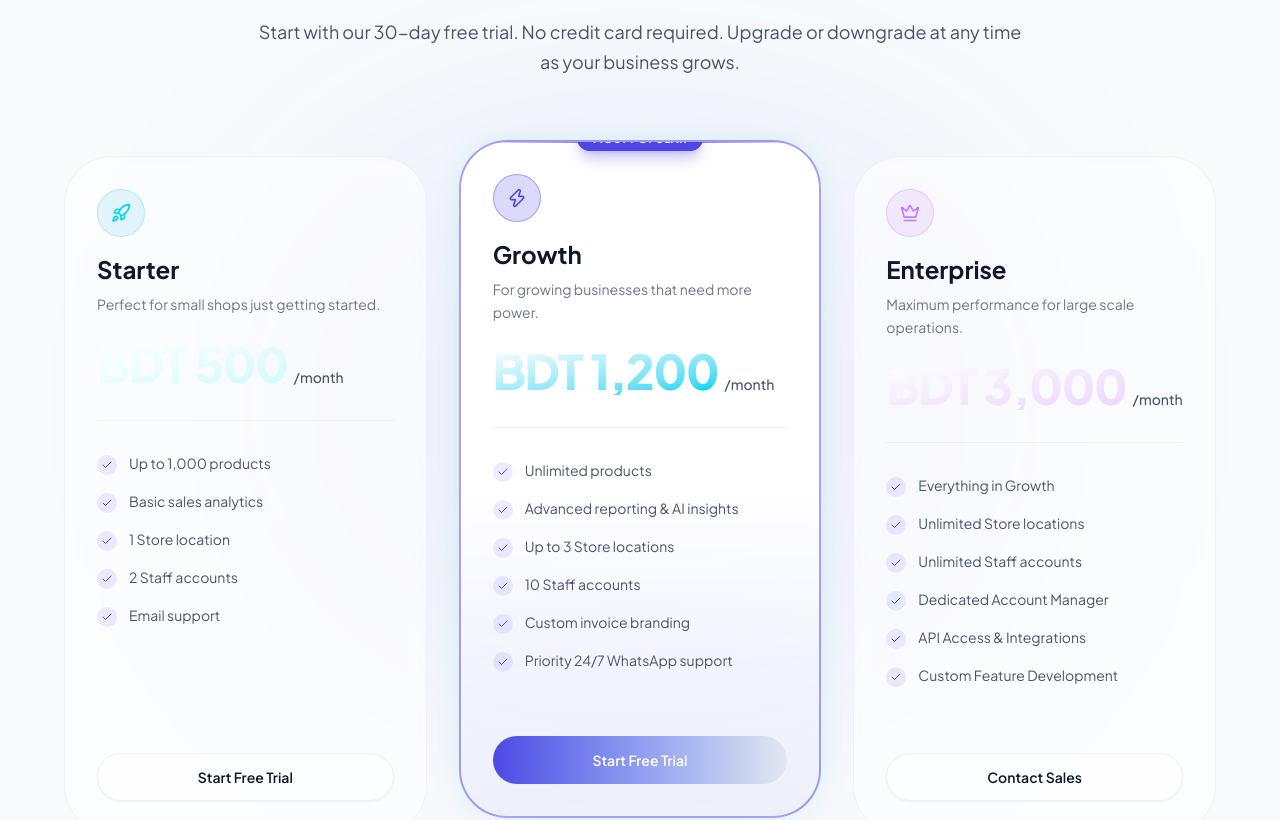
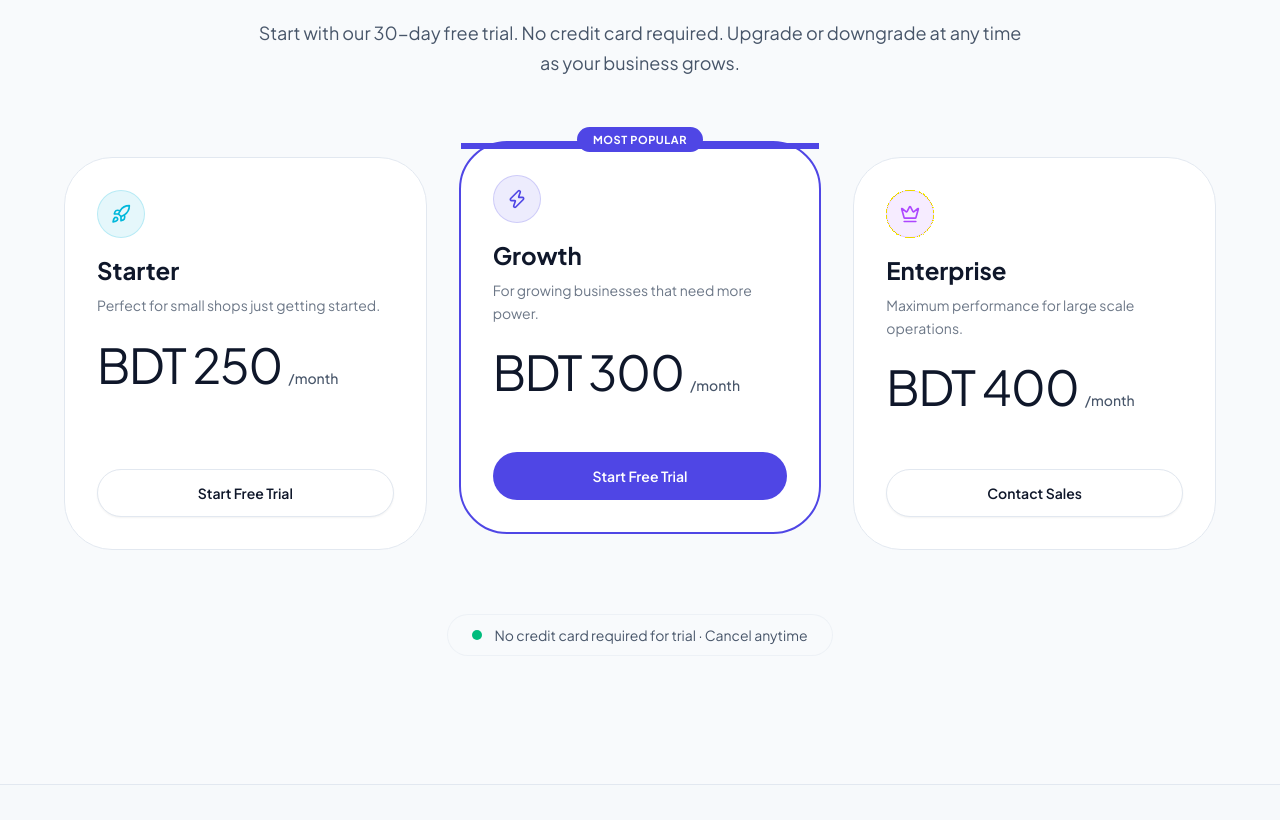
Before and after one commit to rashedulraha/zopshop-saas, a Next.js app: page / in a window 1280 px wide. Shown: the part 7797-8617 px from the top of the page. Built offline with nearby package versions, Linux system fonts and the light colour scheme.

Commit message:
feat(pricing): simplify pricing cards style, remove features list, and set BDT 250/300/400 prices

```diff
--- a/src/components/sections/PricingSection.tsx
+++ b/src/components/sections/PricingSection.tsx
@@ -2,7 +2,7 @@
 
 import Link from "next/link";
 import { cn } from "@/lib/utils";
-import { Zap, Crown, Rocket, Check, Sparkles } from "lucide-react";
+import { Zap, Crown, Rocket, Sparkles } from "lucide-react";
 import { motion } from "framer-motion";
 import ResponsiveComponents from "../providers/ResponsiveComponents";
 import { Button } from "@/components/ui/button";
@@ -11,63 +11,33 @@ const PLANS = [
   {
     icon: <Rocket className="w-5 h-5" />,
     name: "Starter",
-    price: "BDT 500",
+    price: "BDT 250",
     period: "/month",
     description: "Perfect for small shops just getting started.",
     buttonText: "Start Free Trial",
     isPopular: false,
-    cardClasses: "border-border/50 bg-card/50 backdrop-blur-sm",
-    iconContainerClasses: "bg-cyan-500/10 border-cyan-500/20 text-cyan-400",
-    priceGradient: "from-white to-cyan-100",
-    features: [
-      "Up to 1,000 products",
-      "Basic sales analytics",
-      "1 Store location",
-      "2 Staff accounts",
-      "Email support",
-    ],
+    iconContainerClasses: "bg-cyan-500/10 border-cyan-500/20 text-cyan-500",
   },
   {
     icon: <Zap className="w-5 h-5" />,
     name: "Growth",
-    price: "BDT 1,200",
+    price: "BDT 300",
     period: "/month",
     description: "For growing businesses that need more power.",
     buttonText: "Start Free Trial",
     isPopular: true,
-    cardClasses:
-      "border-primary/50 bg-gradient-to-b from-card via-card to-primary/5 shadow-[0_0_40px_-15px_rgba(6,182,212,0.3)] relative overflow-hidden",
-    iconContainerClasses: "bg-primary/20 border-primary/40 text-primary",
-    priceGradient: "from-white to-cyan-400",
-    features: [
-      "Unlimited products",
-      "Advanced reporting & AI insights",
-      "Up to 3 Store locations",
-      "10 Staff accounts",
-      "Custom invoice branding",
-      "Priority 24/7 WhatsApp support",
-    ],
+    iconContainerClasses: "bg-primary/10 border-primary/20 text-primary",
   },
   {
     icon: <Crown className="w-5 h-5" />,
     name: "Enterprise",
-    price: "BDT 3,000",
+    price: "BDT 400",
     period: "/month",
     description: "Maximum performance for large scale operations.",
     buttonText: "Contact Sales",
     isPopular: false,
-    cardClasses: "border-border/50 bg-card/50 backdrop-blur-sm",
     iconContainerClasses:
-      "bg-purple-500/10 border-purple-500/20 text-purple-400",
-    priceGradient: "from-white to-purple-200",
-    features: [
-      "Everything in Growth",
-      "Unlimited Store locations",
-      "Unlimited Staff accounts",
-      "Dedicated Account Manager",
-      "API Access & Integrations",
-      "Custom Feature Development",
-    ],
+      "bg-purple-500/10 border-purple-500/20 text-purple-500",
   },
 ];
 
@@ -75,13 +45,8 @@ export function PricingSection() {
   return (
     <section
       id="pricing"
-      className="relative z-10 overflow-hidden px-4 py-24 lg:py-32 bg-background"
+      className="relative z-10 overflow-hidden px-4 py-24 lg:py-32 bg-background border-t border-border"
     >
-      {/* Ambient backgrounds */}
-      <div className="absolute inset-0 pointer-events-none">
-        <div className="absolute top-1/2 left-1/2 -translate-x-1/2 -translate-y-1/2 w-[800px] h-[600px] bg-primary/5 blur-[120px] rounded-full" />
-      </div>
-
       <ResponsiveComponents>
         {/* Header */}
         <div className="relative z-10 mb-20 flex flex-col items-center text-center max-w-3xl mx-auto">
@@ -90,7 +55,7 @@ export function PricingSection() {
             whileInView={{ opacity: 1, y: 0 }}
             viewport={{ once: true }}
             transition={{ duration: 0.5 }}
-            className="inline-flex items-center gap-2 px-4 py-1.5 rounded-full border border-primary/20 bg-primary/10 text-primary text-xs font-semibold mb-8 backdrop-blur-sm"
+            className="inline-flex items-center gap-2 px-4 py-1.5 rounded-full border border-primary/20 bg-primary/10 text-primary text-xs font-semibold mb-8"
           >
             <Sparkles className="w-3 h-3" />
             Pricing Plans
@@ -136,20 +101,22 @@ export function PricingSection() {
             >
               <div
                 className={cn(
-                  "relative flex flex-col w-full rounded-3xl p-8 transition-all duration-300 hover:-translate-y-1 hover:shadow-xl",
-                  plan.cardClasses,
-                  plan.isPopular ? "md:-mt-4 md:mb-4 border-2" : "border",
+                  "relative flex flex-col w-full rounded-3xl p-8 bg-card text-foreground transition-all duration-300",
+                  plan.isPopular
+                    ? "border-2 border-primary md:-mt-4 md:mb-4"
+                    : "border border-border",
                 )}
               >
-                {/* Popular Glow Effect */}
+                {/* Popular Flat Indicator */}
                 {plan.isPopular && (
-                  <div className="absolute top-0 inset-x-0 h-px bg-gradient-to-r from-transparent via-primary to-transparent" />
+                  <div className="absolute top-0 inset-x-0 h-1.5 bg-primary" />
                 )}
 
-                <div className="relative z-10 flex flex-col h-full">
+                <div className="relative z-10 flex flex-col h-full justify-between">
+                  <div>
                     {/* Popular Badge */}
                     {plan.isPopular && (
-                    <div className="absolute -top-12 left-1/2 -translate-x-1/2 whitespace-nowrap rounded-full bg-primary px-4 py-1 text-[11px] font-bold uppercase tracking-wider text-primary-foreground shadow-lg shadow-primary/30">
+                      <div className="absolute -top-12 left-1/2 -translate-x-1/2 whitespace-nowrap rounded-full bg-primary px-4 py-1 text-[11px] font-bold uppercase tracking-wider text-primary-foreground">
                         Most Popular
                       </div>
                     )}
@@ -175,14 +142,9 @@ export function PricingSection() {
                     </div>
 
                     {/* Price */}
-                  <div className="mb-8 pb-8 border-b border-border/50">
+                    <div className="mb-4 pb-4">
                       <div className="flex items-baseline gap-1.5">
-                      <span
-                        className={cn(
-                          "bg-gradient-to-br bg-clip-text text-4xl lg:text-5xl font-black tracking-tight text-transparent",
-                          plan.priceGradient,
-                        )}
-                      >
+                        <span className="text-4xl lg:text-5xl font-black tracking-tight text-foreground font-normal">
                           {plan.price}
                         </span>
                         <span className="text-sm font-medium text-muted-foreground">
@@ -190,31 +152,18 @@ export function PricingSection() {
                         </span>
                       </div>
                     </div>
-
-                  {/* Features List */}
-                  <ul className="mb-10 space-y-4 flex-1">
-                    {plan.features.map((feature, i) => (
-                      <li key={i} className="flex items-start gap-3">
-                        <div className="flex-shrink-0 w-5 h-5 rounded-full bg-primary/10 flex items-center justify-center mt-0.5">
-                          <Check className="w-3 h-3 text-primary" />
                   </div>
-                        <span className="text-sm text-muted-foreground">
-                          {feature}
-                        </span>
-                      </li>
-                    ))}
-                  </ul>
 
                   {/* CTA Button */}
-                  <div className="mt-auto pt-6">
+                  <div className="pt-6">
                     <Button
                       size="lg"
                       variant={plan.isPopular ? "default" : "outline"}
                       className={cn(
                         "w-full rounded-xl font-semibold h-12 transition-all duration-300",
                         plan.isPopular
-                          ? "bg-gradient-to-r from-primary to-secondary hover:shadow-lg hover:shadow-primary/25 text-primary-foreground border-none"
-                          : "border-border/50 bg-card/50 text-foreground hover:bg-muted hover:border-primary/30",
+                          ? "bg-primary hover:bg-primary-dark text-white border-none"
+                          : "border-border bg-card text-foreground hover:bg-muted hover:border-primary/30",
                       )}
                     >
                       <Link href="/register">{plan.buttonText}</Link>
@@ -234,7 +183,7 @@ export function PricingSection() {
           transition={{ duration: 0.5, delay: 0.5 }}
           className="mt-16 flex justify-center"
         >
-          <div className="flex items-center gap-3 rounded-full border border-border/50 bg-card/30 backdrop-blur-md px-6 py-2.5 text-sm text-muted-foreground shadow-sm">
+          <div className="flex items-center gap-3 rounded-full border border-border/50 bg-card/10 px-6 py-2.5 text-sm text-muted-foreground">
             <span className="relative flex h-2.5 w-2.5">
               <span className="animate-ping absolute inline-flex h-full w-full rounded-full bg-emerald-400 opacity-75"></span>
               <span className="relative inline-flex rounded-full h-2.5 w-2.5 bg-emerald-500"></span>
```
Also changed, not shown: src/app/(public)/page.tsx (line endings or trailing spaces). Lines whose indentation alone changed are shown as unchanged.
